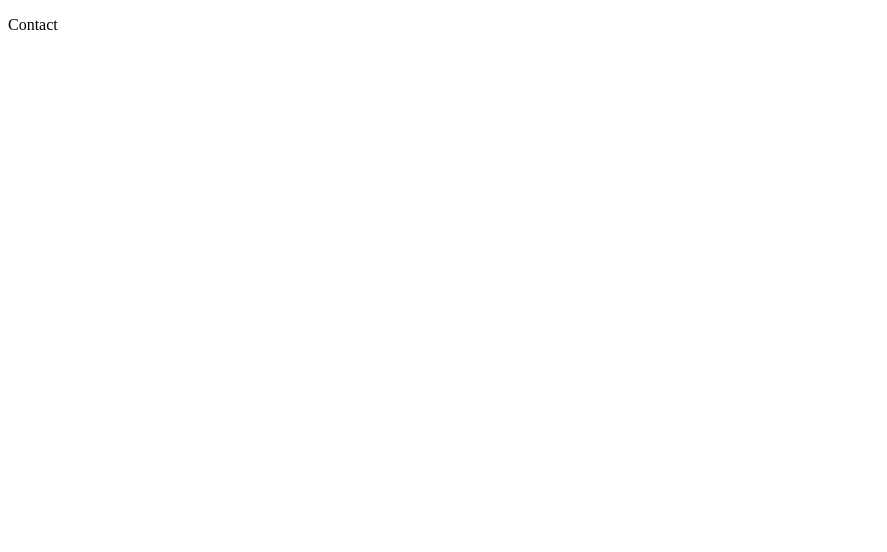
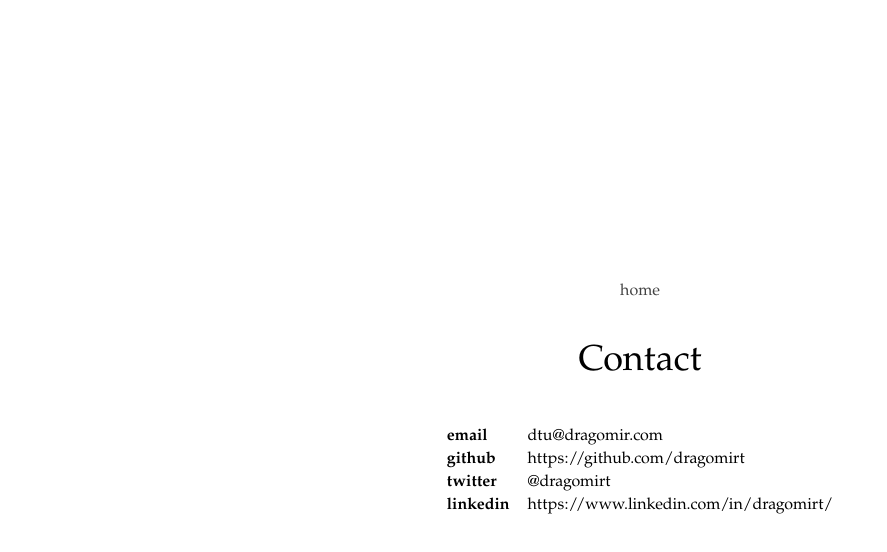
Before and after one commit to dragomirt/dragomirt, a Next.js app: page /contact in a window 1280 px wide. Shown: the top 552 px of the page, without its empty margins (0-887 px from the left). Built offline with nearby package versions, Linux system fonts and the light colour scheme.

Commit message:
Added contacts page

```diff
--- a/pages/contact.js
+++ b/pages/contact.js
@@ -1,8 +1,64 @@
 import React from 'react';
+import BaseLayout from "../components/BaseLayout";
+import NavigationHeader from "../components/NavigationHeader";
+import styles from "../config/styles";
 
 class Contact extends React.Component {
     render () {
-        return <p>Contact</p>
+        return <BaseLayout>
+            <div className="activeBodyWrapper">
+                <NavigationHeader></NavigationHeader>
+                <h1 className="pageHeader">Contact</h1>
+                <div className="content">
+                    <table>
+                        <tr>
+                            <td>email</td>
+                            <td>dtu@dragomir.com</td>
+                        </tr>
+
+                        <tr>
+                            <td>github</td>
+                            <td>https://github.com/dragomirt</td>
+                        </tr>
+
+                        <tr>
+                            <td>twitter</td>
+                            <td>@dragomirt</td>
+                        </tr>
+
+                        <tr>
+                            <td>linkedin</td>
+                            <td>https://www.linkedin.com/in/dragomirt/</td>
+                        </tr>
+                    </table>
+                </div>
+            </div>
+
+            <style jsx>{`
+                .activeBodyWrapper {
+                    display: flex;
+                    justify-content: center;
+                    flex-direction: column;
+                    align-items: center;
+
+                    max-width: 540px;
+
+                    margin: auto;
+                }
+
+                .pageHeader {
+                    font-size: 36px;
+                    color: ${styles.colors.black};
+                    font-weight: ${styles.fontSettings.fontWeight};
+                    margin: 40px auto;
+                }
+
+                div.content table tr td:first-child {
+                    font-weight: 600;
+                    padding-right: 15px;
+                }
+            `}</style>
+        </BaseLayout>
     }
 }
 
```
